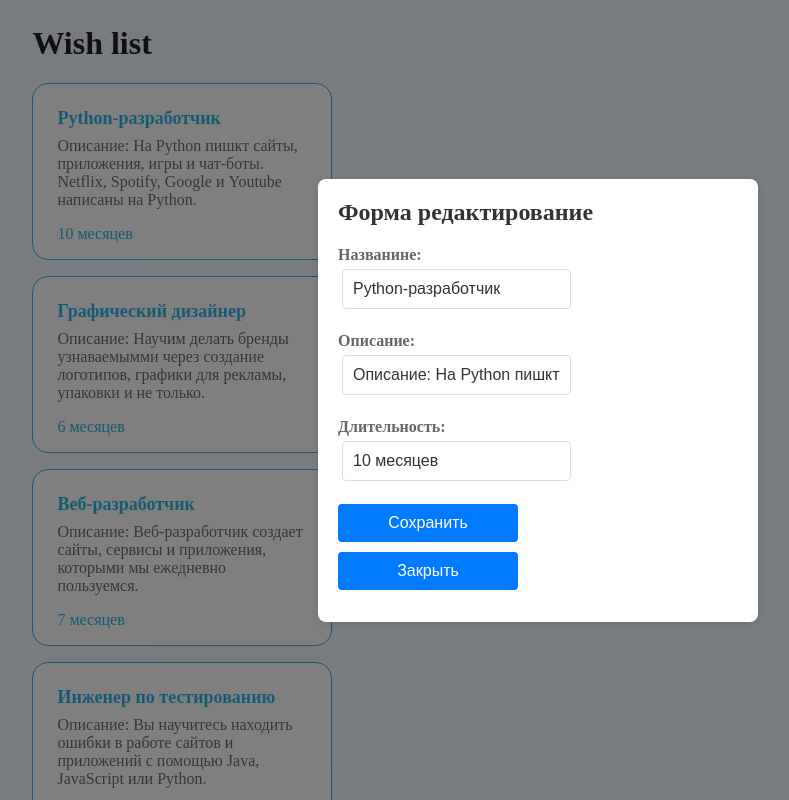
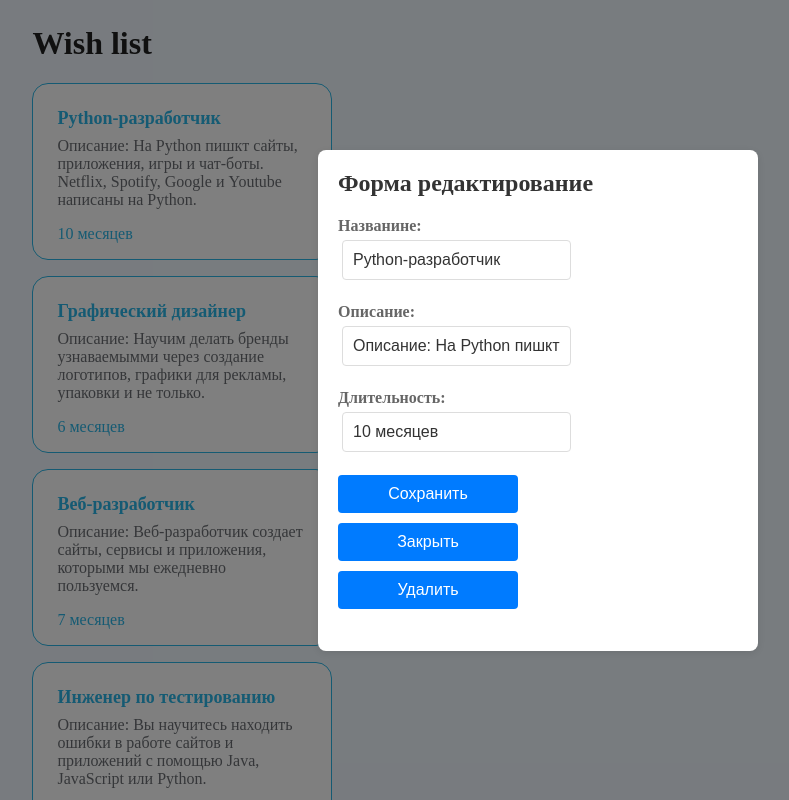
Before and after one commit to RosenMorty/workTrain, a Vue app: page / in a window 1280 px wide. Both pictures are taken after a click on the element 284 px from the left and 171 px from the top of the page. Shown: the top 800 px of the page, without its empty margins (102-891 px from the left). Built offline with nearby package versions, Linux system fonts and the light colour scheme.

Commit message:
extModalDel

```diff
--- a/src/components/FormEdit.vue
+++ b/src/components/FormEdit.vue
@@ -24,8 +24,9 @@
               @input="setCurseDuration"
             />
           </label>
-          <button type="submit" style="margin-bottom: 10px">Сохранить</button>
+          <button type="submit">Сохранить</button>
           <button type="button" @click="closeModal">Закрыть</button>
+          <button type="button" @click="deleteModal">Удалить</button>
         </form>
       </div>
     </div>
@@ -48,6 +49,7 @@ const emit = defineEmits([
   "open-modal",
   "close-modal",
   "create-card",
+  "delete-modal",
 ]);
 
 const setTitle = (event) => {
@@ -79,6 +81,10 @@ const openModal = () => {
 const closeModal = () => {
   emit("close-modal");
 };
+
+const deleteModal = () => {
+  emit("delete-modal")
+}
 </script>
 
 <style>
@@ -139,6 +145,7 @@ input[type="text"]:focus {
 }
 
 button {
+  margin-bottom: 10px;
   padding: 10px;
   background-color: #007bff;
   color: #fff;
```
